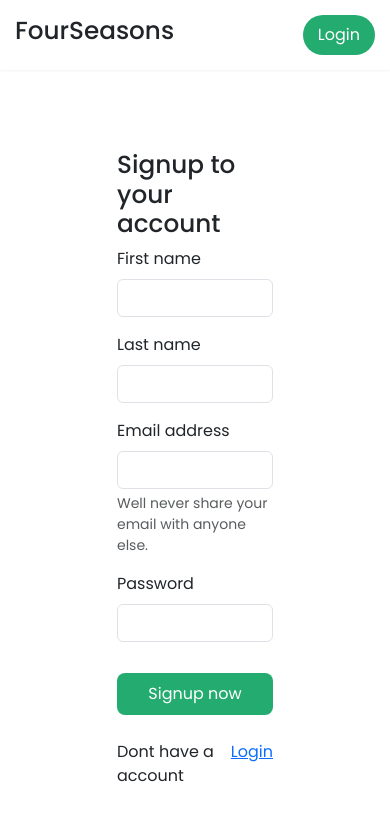
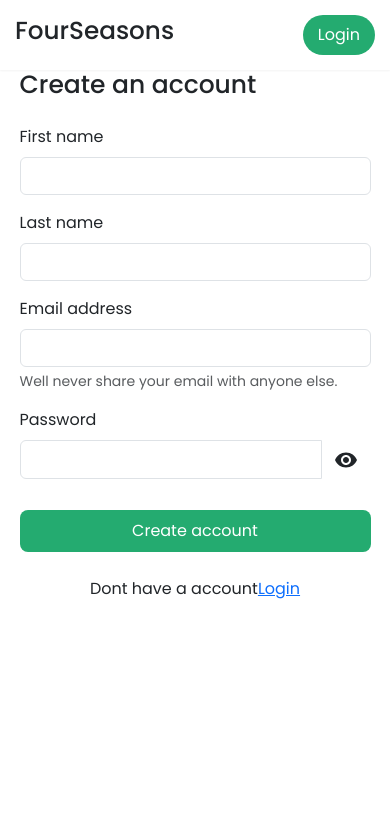
Before and after one commit to ManishKuPatra254/Four-Seasons, a Next.js app: page /Signup in a window 390 px wide. Shown: the top 820 px of the page. Built offline with nearby package versions, Linux system fonts and the light colour scheme.

Commit message:
done with the ui and login service

```diff
--- a/src/app/Signup/Signup.css
+++ b/src/app/Signup/Signup.css
@@ -0,0 +1,18 @@
+.main_signup_form {
+    width: 30%;
+    margin: auto;
+    margin-top: 30px;
+}
+
+.main_signup_form h2 {
+    margin-bottom: 25px;
+    font-size: 25px;
+}
+
+
+@media screen and (max-width :900px) {
+    .main_signup_form {
+        width: 90%;
+        margin: auto;
+    }
+}
--- a/src/app/Signup/page.jsx
+++ b/src/app/Signup/page.jsx
@@ -2,8 +2,13 @@
 
 import React, { Fragment, useState } from 'react'
 import { Navbar } from '../Navbar/Navbar'
+import './Signup.css'
 import Link from 'next/link'
 import { SignupUser } from '../Service/auth.service'
+import Alert from '@mui/material/Alert';
+import Visibility from '@mui/icons-material/Visibility';
+import VisibilityOff from '@mui/icons-material/VisibilityOff';
+
 
 function Signup() {
 
@@ -13,17 +18,21 @@ function Signup() {
         email: "",
         password: "",
     })
-
+    const [alertMessage, setAlertMessage] = useState('');
+    const [alertSeverity, setAlertSeverity] = useState('');
 
     const handleSignupUser = async (e) => {
         e.preventDefault();
+        if (!formData.first_name || !formData.last_name || !formData.email || !formData.password) {
+            showAlert('Please fill in all required fields', 'error');
+            return;
+        }
         try {
-            const response = await SignupUser(formData)
+            const response = await SignupUser(formData);
             console.log(response);
-            alert(response.msg);
-        }
-        catch (error) {
-            alert(error.msg)
+            showAlert(response.msg, 'success');
+        } catch (error) {
+            showAlert(error.msg, 'error');
         }
     }
 
@@ -35,11 +44,36 @@ function Signup() {
             [name]: value,
         }));
     };
+
+    const showAlert = (message, severity) => {
+        setAlertMessage(message);
+        setAlertSeverity(severity);
+    };
+
+    const handleAlertClose = () => {
+        setAlertMessage('');
+        setAlertSeverity('');
+    };
+
+    const handleTogglePasswordVisibility = () => {
+        setFormData((prevState) => ({
+            ...prevState,
+            showPassword: !prevState.showPassword,
+        }));
+    };
+
     return (
         <Fragment>
             <Navbar />
-            <form style={{ width: "40%", margin: "auto", marginTop: "80px" }} onSubmit={handleSignupUser}>
-                <h2>Signup to your account</h2>
+            <div className="main_signup_form">
+                <form onSubmit={handleSignupUser}>
+                    {alertMessage && (
+                        <Alert sx={{ mb: 2 }} severity={alertSeverity} onClose={handleAlertClose}>
+                            {alertMessage}
+                        </Alert>
+                    )}
+
+                    <h2>Create an account</h2>
                     <div className="mb-3">
                         <label for="exampleInputEmail1" className="form-label">First name</label>
                         <input type="text"
@@ -66,17 +100,34 @@ function Signup() {
                             className="form-control" id="exampleInputEmail1" aria-describedby="emailHelp" />
                         <div id="emailHelp" className="form-text">Well never share your email with anyone else.</div>
                     </div>
-                <div className="mb-3">
-                    <label for="exampleInputPassword1" className="form-label">Password</label>
-                    <input type="password"
+                    <div className="mb-3 position-relative">
+                        <label htmlFor="exampleInputPassword1" className="form-label">
+                            Password
+                        </label>
+                        <div className="input-group">
+                            <input
+                                type={formData.showPassword ? 'text' : 'password'}
                                 name='password'
                                 value={formData.password}
                                 onChange={handleInputChange}
-                        className="form-control" id="exampleInputPassword1" />
+                                className="form-control"
+                                id="exampleInputPassword1"
+                            />
+                            <div className="input-group-append">
+                                <button
+                                    className="btn btn"
+                                    type='button'
+                                    onClick={handleTogglePasswordVisibility}
+                                >
+                                    {formData.showPassword ? <VisibilityOff /> : <Visibility />}
+                                </button>
                             </div>
-                <button type="submit" style={{ width: "100%", background: "#24AB70", border: "none", borderRadius: "8px", padding: "9px", color: "white", marginTop: "15px" }} >Signup now</button>
+                        </div>
+                    </div>
+                    <button type="submit" style={{ width: "100%", background: "#24AB70", border: "none", borderRadius: "8px", padding: "9px", color: "white", marginTop: "15px" }} >Create account</button>
                     <p style={{ display: "flex", justifyContent: "center", marginTop: "25px" }}>Dont have a account <Link href={'/Login'}>Login</Link></p>
                 </form>
+            </div>
         </Fragment>
     )
 }
```
Also changed, not shown: package.json (+7 -1 lines), src/app/Login/Login.css (added, +29 -0 lines), src/app/Login/page.js (+61 -7 lines), src/app/Login/page.css (deleted), 1 other file (tests, documents, lock files or other folders). Lines whose indentation alone changed are shown as unchanged.
